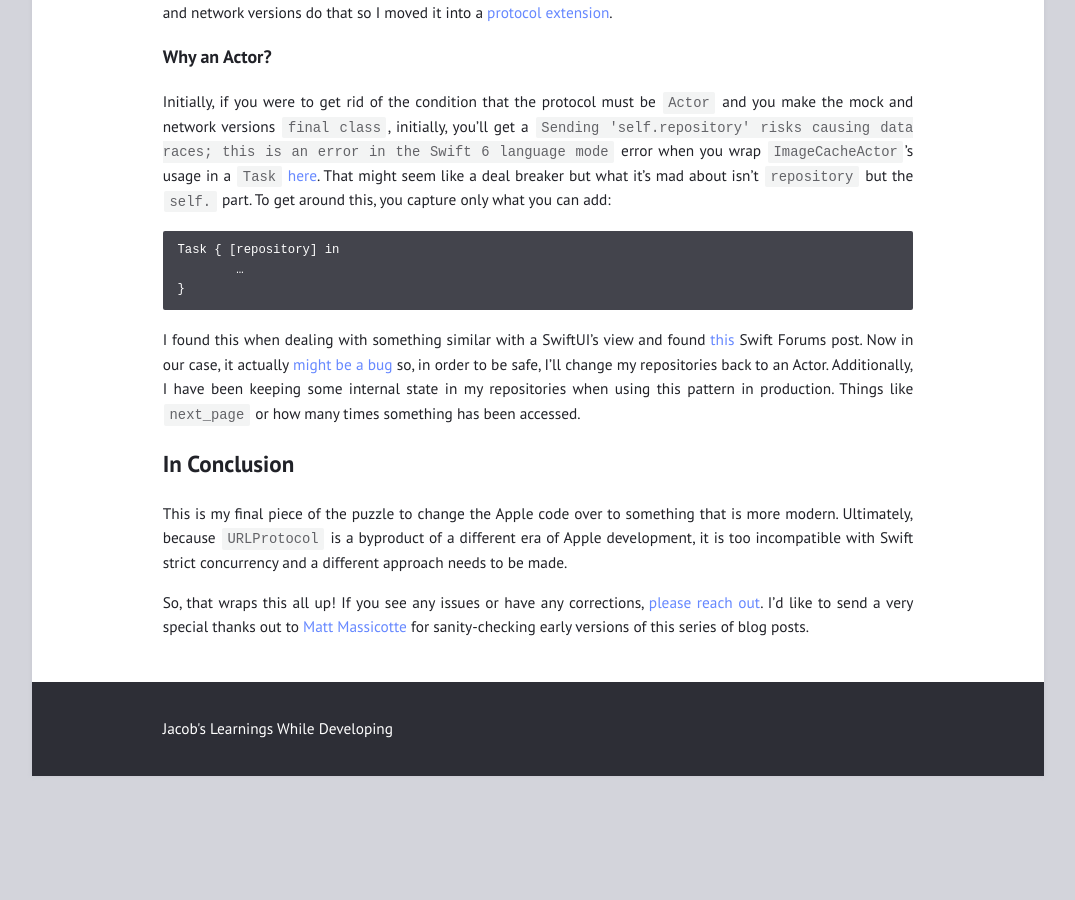
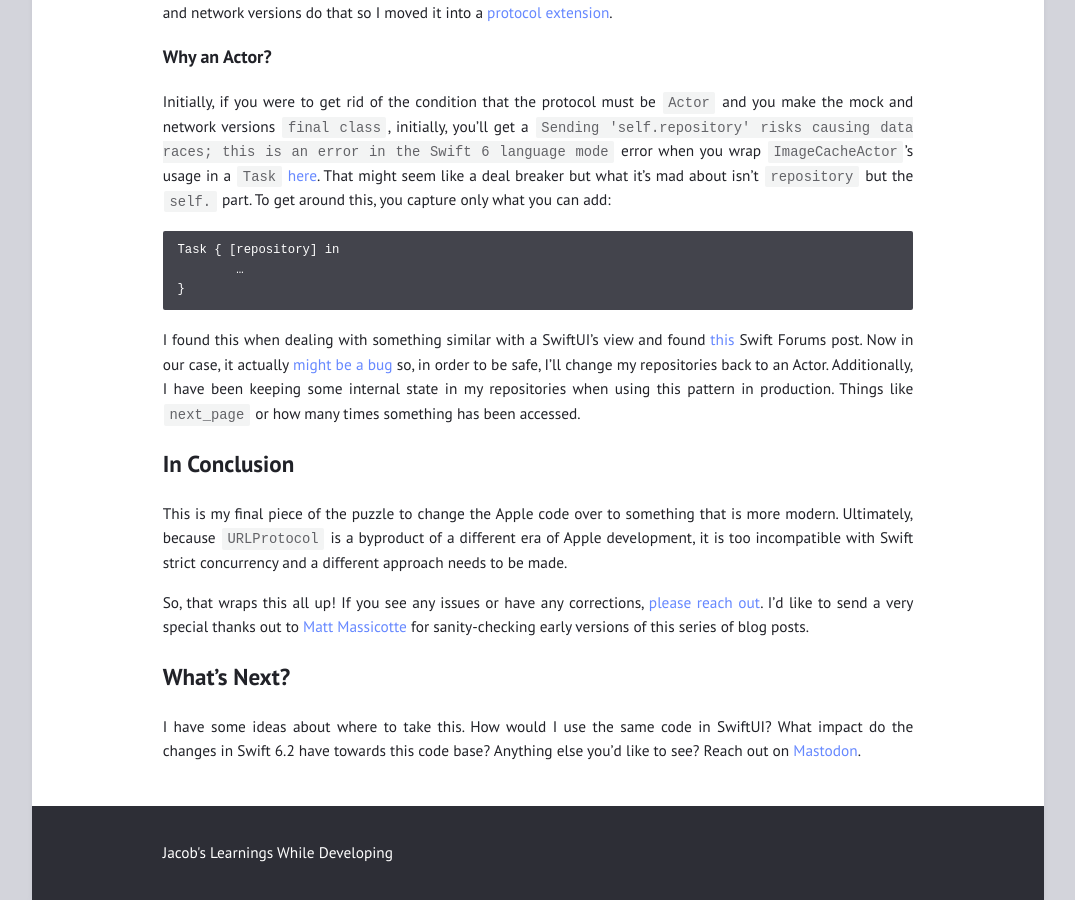
Before and after one commit to jacobvanorder/jacobvanorder.github.io, a Jekyll site: the page built from _posts/2025-07-02-structured-concurrency-conversion-part-4.md, in a window 1280 px wide and 900 px high, scrolled down 4043 px. Shown: the whole window, without its empty margins (102-1177 px from the left). Built offline with Jekyll 4.4.1, drawn with Linux system fonts in a browser that asks for light colours; before the commit the page ends 4819 px from its top, so only the background shows below that.

Commit message:
Fixed inter-page links.

```diff
--- a/_posts/2025-07-02-structured-concurrency-conversion-part-4.md
+++ b/_posts/2025-07-02-structured-concurrency-conversion-part-4.md
@@ -4,7 +4,7 @@ title: Structured Concurrency Conversion (Part 4)
 date: 2025-07-02 18:18 -0500
 ---
 
-To catch you up, in [part 1](structured-concurrency-conversion-part-1), I laid out the code structure for Apple's [Async Image Loading](https://developer.apple.com/documentation/uikit/asynchronously-loading-images-into-table-and-collection-views) sample code. In [part 2](structured-concurrency-conversion-part-2), I fixed up the Xcode project—something you'll need to do when starting a new project because Swift 6 and strict checking aren't on by default (as of June 2025). Today, we'll actually convert the dispatch and closure-based code to use Actors and async/await. In [part 3](structured-concurrency-conversion-part-3) we converted the `ImageCache`, responsible for fetching and caching image data to an `Actor` in order to safely use and mutate across contexts.
+To catch you up, in [part 1](/structured-concurrency-conversion-part-1), I laid out the code structure for Apple's [Async Image Loading](https://developer.apple.com/documentation/uikit/asynchronously-loading-images-into-table-and-collection-views) sample code. In [part 2](/structured-concurrency-conversion-part-2), I fixed up the Xcode project—something you'll need to do when starting a new project because Swift 6 and strict checking aren't on by default (as of June 2025). Today, we'll actually convert the dispatch and closure-based code to use Actors and async/await. In [part 3](/structured-concurrency-conversion-part-3) we converted the `ImageCache`, responsible for fetching and caching image data to an `Actor` in order to safely use and mutate across contexts.
 
 Today, we are going to finish the last bit of infrastructure that will get the images for the Table/Collection Views.
 
@@ -168,3 +168,7 @@ I found this when dealing with something similar with a SwiftUI's view and found
 This is my final piece of the puzzle to change the Apple code over to something that is more modern. Ultimately, because `URLProtocol` is a byproduct of a different era of Apple development, it is too incompatible with Swift strict concurrency and a different approach needs to be made.
 
 So, that wraps this all up! If you see any issues or have any corrections, [please reach out](mailto:jacob@sushigrass.com). I'd like to send a very special thanks out to [Matt Massicotte](https://www.massicotte.org) for sanity-checking early versions of this series of blog posts.
+
+## What's Next?
+
+I have some ideas about where to take this. How would I use the same code in SwiftUI? What impact do the changes in Swift 6.2 have towards this code base? Anything else you'd like to see? Reach out on [Mastodon](https://mastodon.social/@jacobvo).
```
Also changed, not shown: _posts/2025-04-12-structured-concurrency-conversion-part-1.md (+1 -1 lines), _posts/2025-05-03-structured-concurrency-conversion-part-2.md (+2 -2 lines), _posts/2025-06-20-structured-concurrency-conversion-part-3.md (+2 -2 lines).
